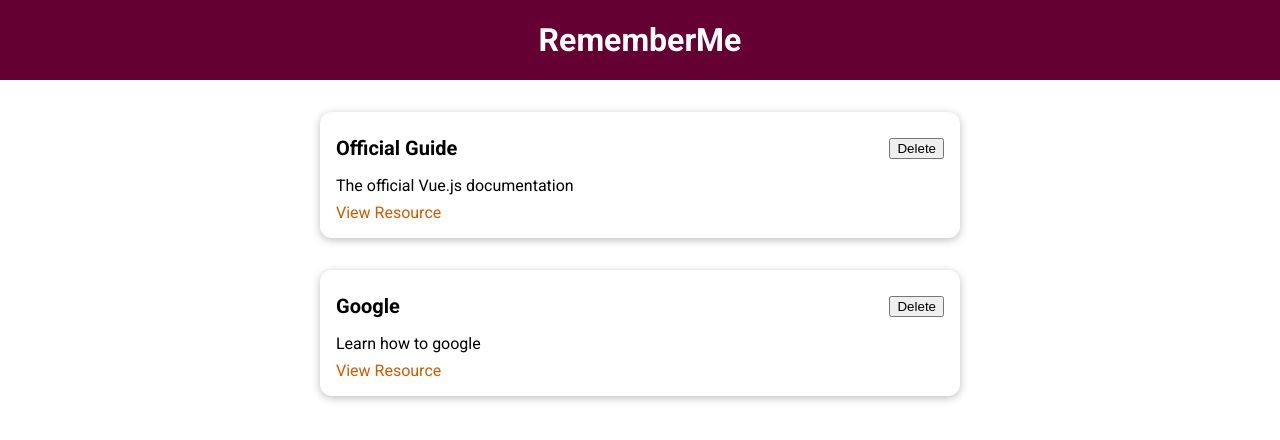
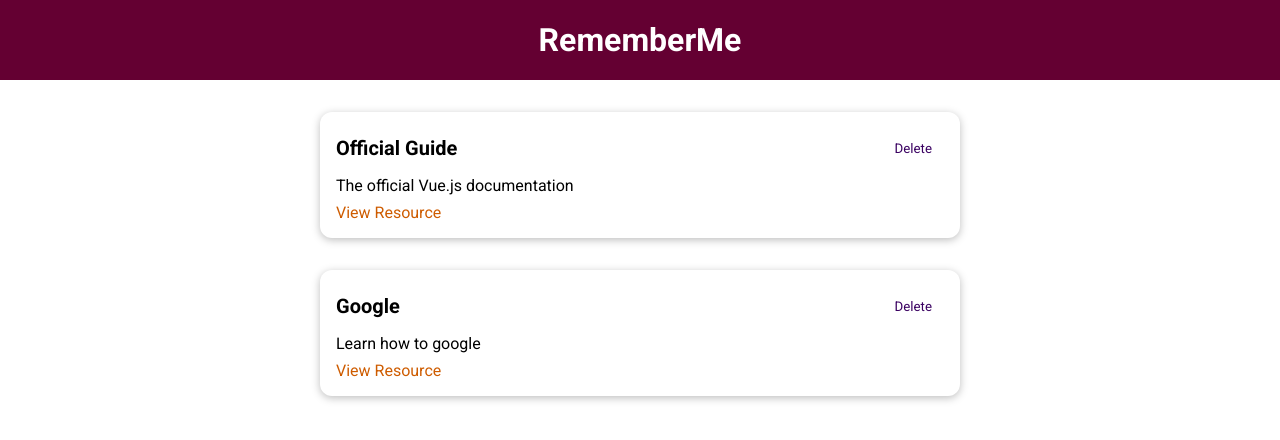
Before and after one commit to artur-coelho/The-Learning-Resources-App, a Vue app: page / in a window 1280 px wide. Shown: the top 440 px of the page. Built offline with nearby package versions, Linux system fonts and the light colour scheme.

Commit message:
feat: added base button component

```diff
--- /dev/null
+++ b/src/components/UI/BaseButton.vue
@@ -0,0 +1,39 @@
+<template>
+  <button :type="type" :class="mode">
+      <slot></slot>
+  </button>
+</template>
+
+<script>
+export default {
+    props: ['type', 'mode']
+}
+</script>
+
+<style>
+button {
+    padding: 0.75rem;
+    font-family: inherit;
+    background-color: #3a0061;
+    border: 1px solid #3a0061;
+    color: white;
+    cursor: pointer;
+}
+
+button:hover,
+button:active {
+    background-color: #270041;
+    border-color: #270041;
+}
+
+.flat {
+    background-color: transparent;
+    color: #3a0061;
+    border: none;
+}
+
+.flat:hover,
+.flat:active {
+    background-color: #edd2ff;
+}
+</style>
--- a/src/components/learning-resources/LearningResource.vue
+++ b/src/components/learning-resources/LearningResource.vue
@@ -3,7 +3,7 @@
     <base-card>
       <header>
         <h3>{{ title }}</h3>
-        <button>Delete</button>
+        <base-button mode="flat">Delete</base-button>
       </header>
 
       <p>{{ description }}</p>
--- a/src/main.js
+++ b/src/main.js
@@ -2,9 +2,11 @@
 
 import App from './App.vue';
 import BaseCard from './components/UI/BaseCard.vue';
+import BaseButton from './components/UI/BaseButton.vue';
 
 const app = createApp(App);
 
 app.component('base-card', BaseCard);
+app.component('base-button', BaseButton);
 
 app.mount('#app');
```
